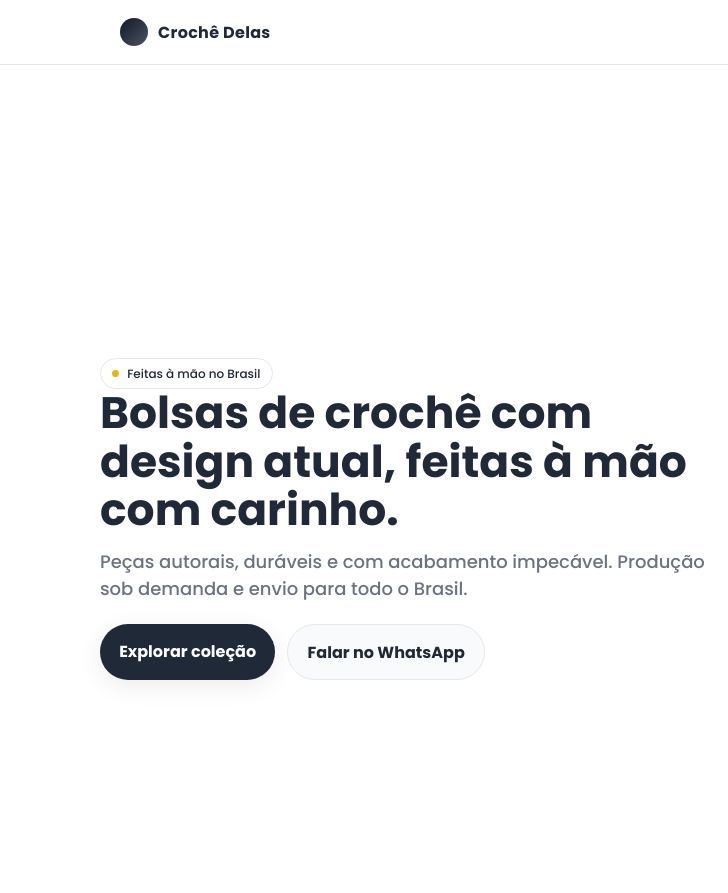
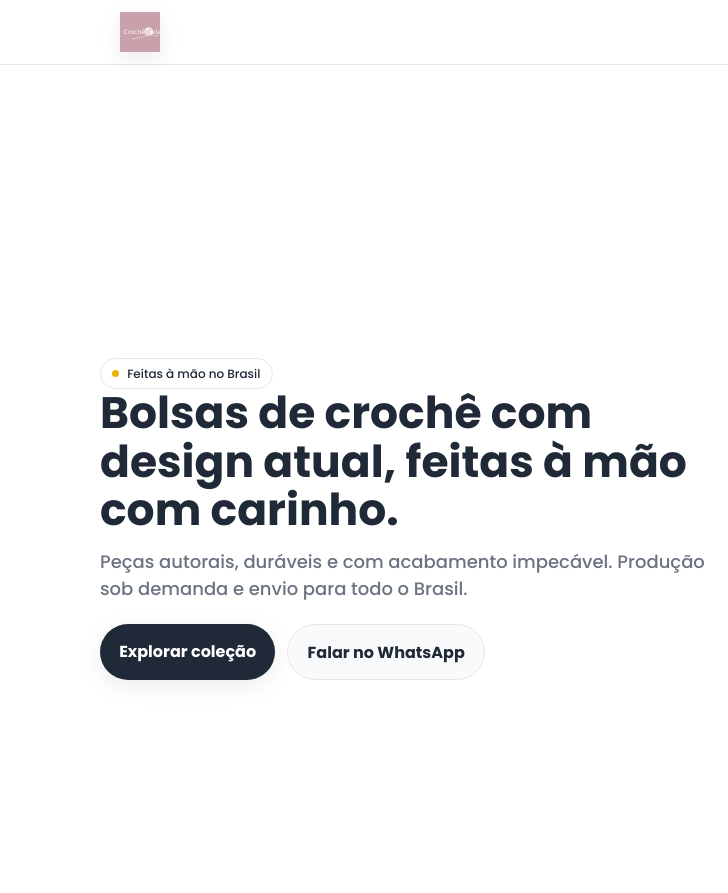
Before and after one commit to carlosdannylo-dbre/dbre, a plain HTML site: page api/index.html in a window 1280 px wide. Shown: the top 893 px of the page, 0-728 px from the left. Drawn offline with Linux system fonts and the light colour scheme.

Commit message:
Add Crochê Delas logo

```diff
--- a/api/index.html
+++ b/api/index.html
@@ -12,7 +12,7 @@
   <meta property="og:title" content="Crochê Delas" />
   <meta property="og:description" content="Bolsas de crochê feitas à mão. Moderno, clean e com WhatsApp." />
   <meta property="og:type" content="website" />
-  <meta property="og:image" content="/images/capa-croche-delas.jpg" />
+  <meta property="og:image" content="/images/logo-croche-delas.svg" />
 
   <style>
     :root{
@@ -36,7 +36,8 @@
     header{position:sticky;top:0;background:rgba(255,255,255,.75);backdrop-filter:saturate(180%) blur(10px);border-bottom:1px solid var(--border);z-index:50}
     .nav{display:flex;align-items:center;justify-content:space-between;height:64px}
     .brand{display:flex;align-items:center;gap:10px;font-weight:700;letter-spacing:.3px}
-    .brand-mark{width:28px;height:28px;border-radius:50%;background:linear-gradient(135deg,var(--brand),#4b5563)}
+    .brand-logo{height:40px;width:auto;display:block;filter:drop-shadow(0 6px 10px rgba(0,0,0,.08))}
+    .sr-only{position:absolute;width:1px;height:1px;padding:0;margin:-1px;overflow:hidden;clip:rect(0,0,0,0);white-space:nowrap;border:0}
     .nav a.btn{padding:.7rem 1rem;border:1px solid var(--text);border-radius:999px;font-weight:500;transition:transform .2s, background .2s}
     .nav a.btn:hover{transform:translateY(-1px);background:var(--text);color:#fff}
 
@@ -125,7 +126,7 @@
     "@context":"https://schema.org",
     "@type":"Store",
     "name":"Crochê Delas",
-    "image":"/images/capa-croche-delas.jpg",
+    "image":"/images/logo-croche-delas.svg",
     "description":"Bolsas de crochê feitas à mão.",
     "url":"https://www.seudominio.com.br",
     "telephone":"+55SEU_NUMERO",
@@ -137,8 +138,8 @@
   <header>
     <div class="container nav">
       <div class="brand">
-        <span class="brand-mark"></span>
-        <span>Crochê Delas</span>
+        <img class="brand-logo" src="/images/logo-croche-delas.svg" alt="Logotipo Crochê Delas">
+        <span class="sr-only">Crochê Delas</span>
       </div>
       <nav>
         <a href="#produtos" class="btn">Ver produtos</a>
```
Also changed, not shown: api/images/logo-croche-delas.svg (added).
